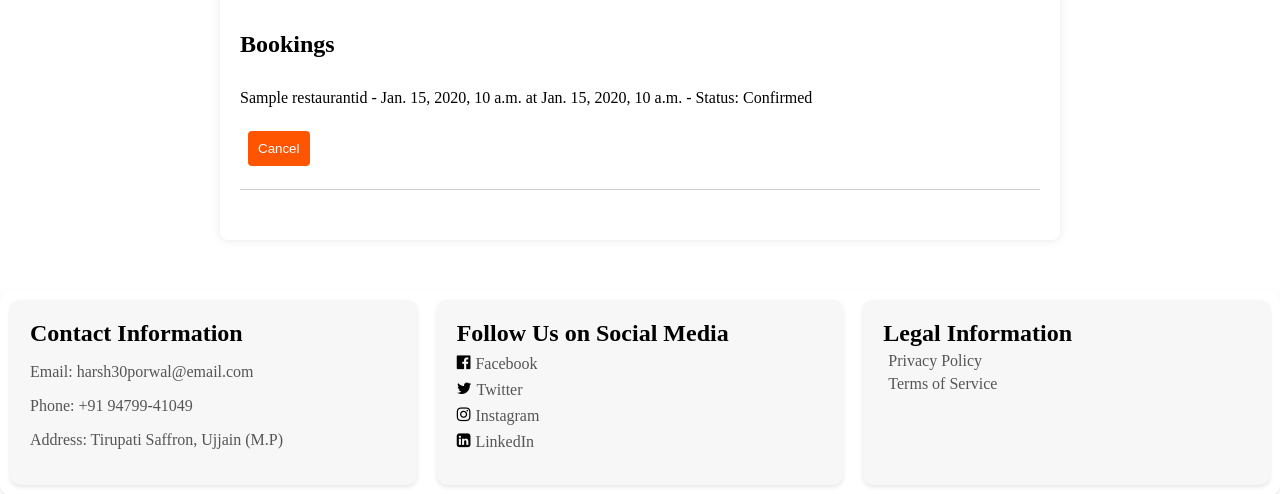
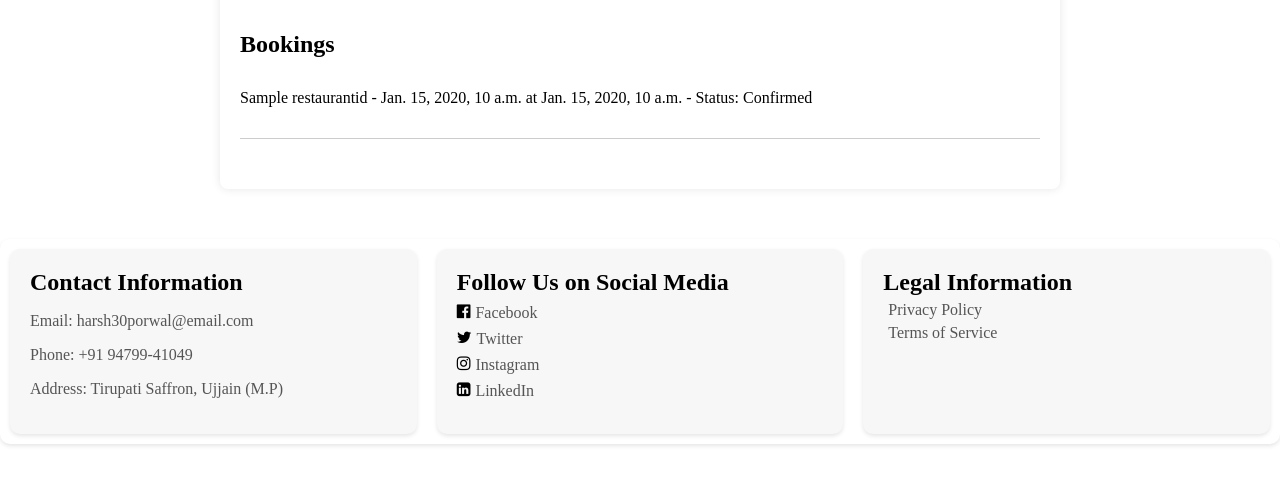
Before and after one commit to harshporwal30/Django_project, a Django app: template reserveat/reserveatapp/templates/profile.html in a window 1280 px wide. Shown: the part 348-842 px from the top of the page. After the commit the page ends 794 px from the top, so only its background shows below. Run offline with Django 4.2, Linux system fonts and the light colour scheme; the template is opened without the code that fills it: most values are stand-ins (such as "Sample title", 1, 10 or a date in 2020); parts of the project's set-up code (start-up, migrations or seed data) failed here and were passed over.

Commit message:
updated profile template

```diff
--- a/reserveat/reserveatapp/templates/profile.html
+++ b/reserveat/reserveatapp/templates/profile.html
@@ -7,43 +7,43 @@
 {% block mycontent %}
 <div class="profile-container">
 
-
   <div class="profile-section">
     <h2>Personal Information</h2>
     <p><strong>Name:</strong> {{ user.first_name }} {{ user.last_name }}</p>
     <p><strong>Email:</strong> {{ user.email }}</p>
-
   </div>
 
   <div class="profile-section">
     <h2>Contact Information</h2>
     <p><strong>Phone:</strong> {{ user.phoneno }}</p>
     <p><strong>Address:</strong> {{ user.address }}</p>
-
   </div>
 
   <div class="profile-section">
     <h2>Bookings</h2>
+    {% if booking %}
     {% for bookings in booking %}
     <div class="booking-item">
       <p>{{ bookings.restaurantid.res_name }} - {{ bookings.booking_date }} at {{ bookings.start_time }} - Status: {{ bookings.booking_status }}</p>
       {% if bookings.booking_status == 'Pending' %}
-        <a class="cancel-button" href="{% url 'summary' bookings.bookingid %}" style="text-decoration: none;">Complete Payment</a>
-        {% endif %}
+      <div class="button-container">
+        <a class="payment-button" href="{% url 'summary' bookings.bookingid %}">Complete Payment</a>
         <form method="post" action="{% url 'cancel-booking' %}">
           {% csrf_token %}
           <input type="hidden" name="booking_id" value="{{bookings.id}}">
-            {% if bookings.booking_status == 'Confirmed' %}
-            <button class="cancel-button">Cancel</button></form>
-            {% endif %}
-            {% if bookings.booking_status == 'Pending' %}
-            <button class="cancel-button">Cancel</button></form>
+          <button class="cancel-button">Cancel</button>
+        </form>
+      </div>
       {% endif %}
     </div>
     {% endfor %}
+    {% else %}
+    <h3>No Bookings Yet</h3>
+    {% endif %}
   </div>
 
-    <!-- Add more sections as needed -->
+
+
 
   </div>
 {% endblock %}
```
Lines whose indentation alone changed are shown as unchanged.
